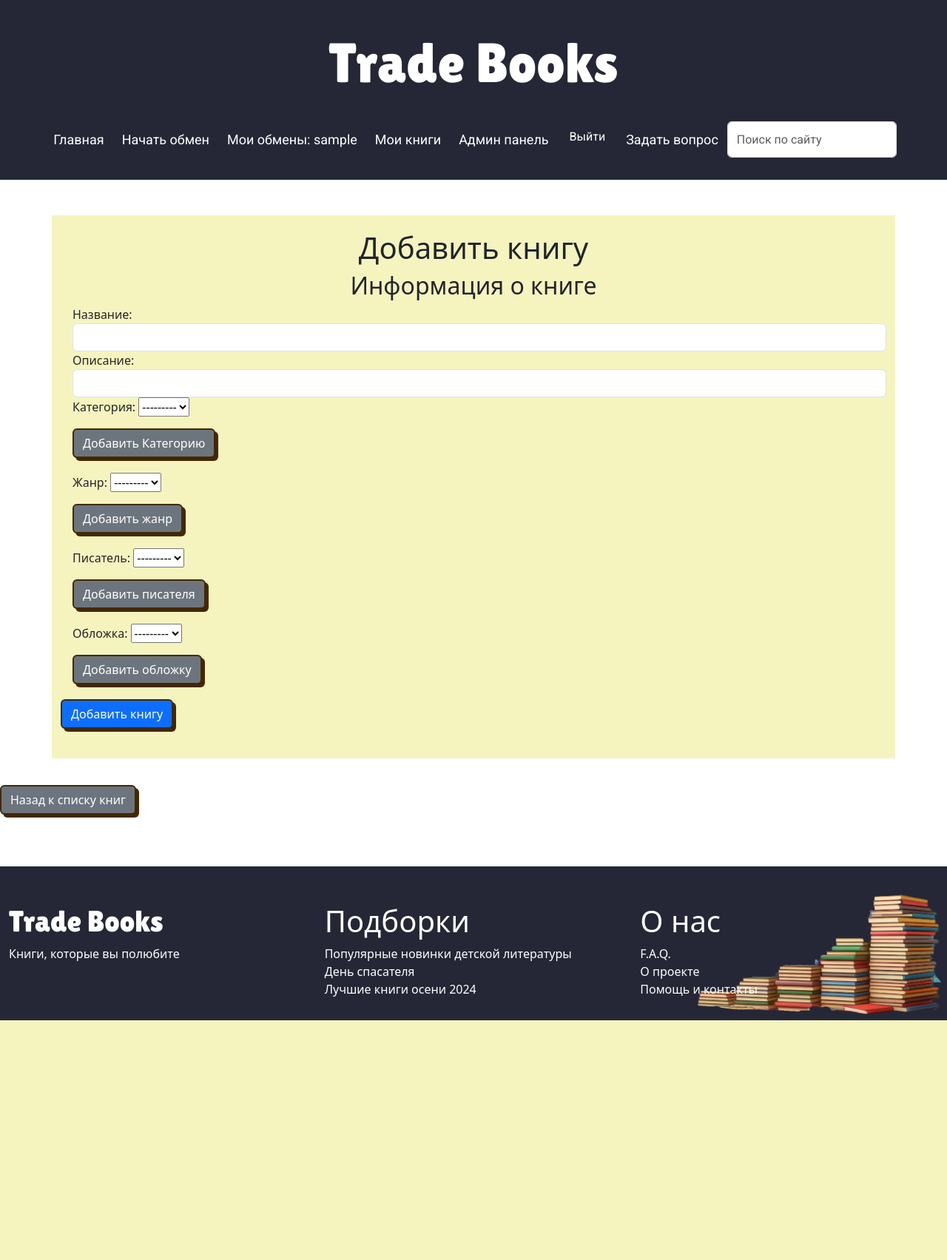
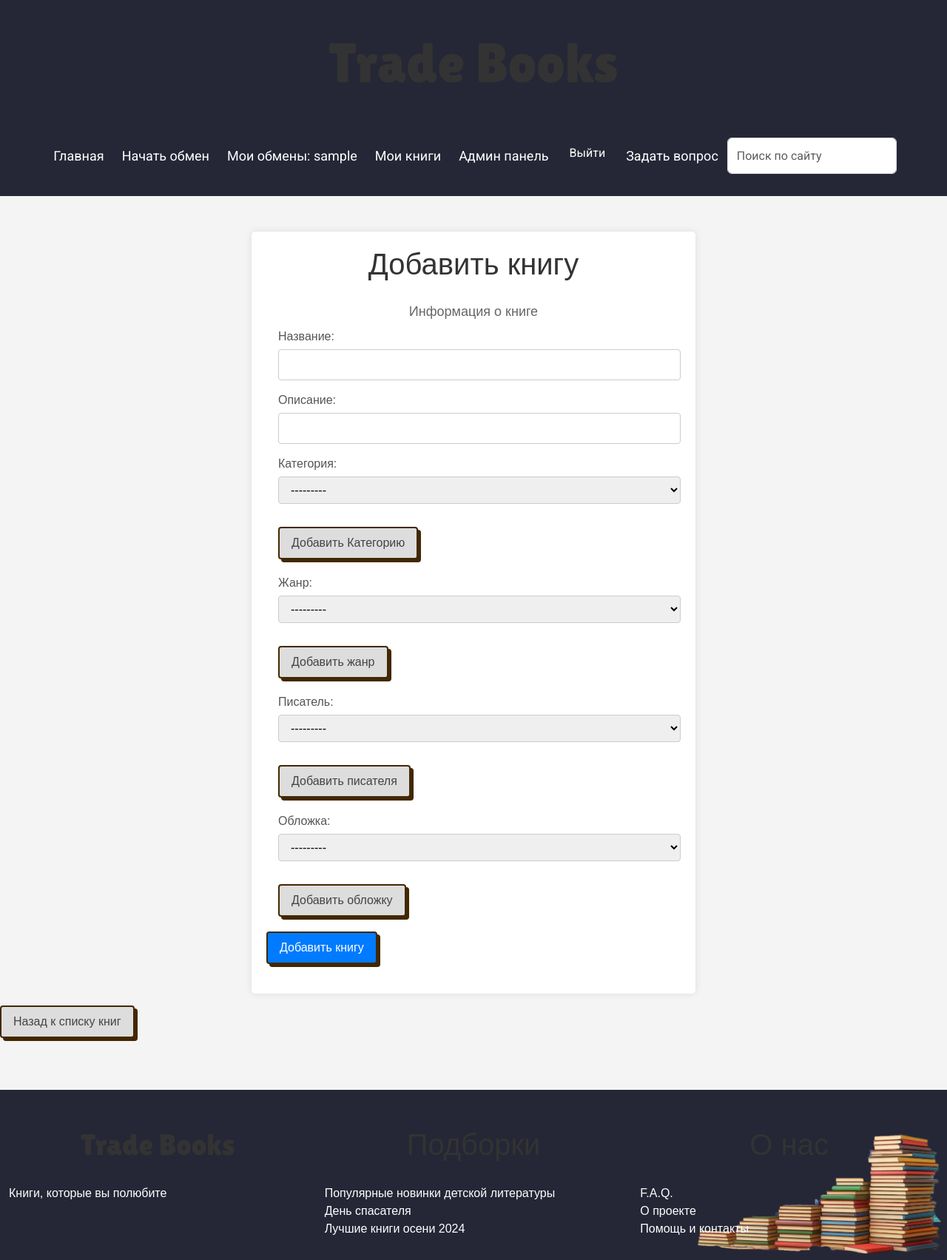
Before and after one commit to RainDarkNess/project_IVT_25_u, a Django app: page /add-book/ in a window 1280 px wide. Shown: the whole page at 74% size. Before the commit the page ends 1379 px from the top, so only its background shows below. Run offline with Django 5.2, Linux system fonts and the light colour scheme; the visitor is signed in with stand-in values (Sample User, id 1); data that the repository does not hold is empty; some libraries are stand-ins or nearby versions.

Commit message:
<dev-frontend-books> add base container for CRUDE html pages.

```diff
--- a/books/main/templates/main/add_book.html
+++ b/books/main/templates/main/add_book.html
@@ -4,6 +4,13 @@
 
 {% block content %}
 {% include "main/header.html" %}
+
+    <head>
+        <meta charset="UTF-8">
+        <meta name="viewport" content="width=device-width, initial-scale=1">
+        <link type="text/css" rel="stylesheet" href="{% static 'css/add_edit_delete.css' %}">
+    </head>
+
 <div class="container mt-5">
     <h1>Добавить книгу</h1>
     <form method="post" enctype="multipart/form-data">
--- a/books/main/templates/main/edit_form.html
+++ b/books/main/templates/main/edit_form.html
@@ -4,6 +4,12 @@
 
 {% block content %}
 {% include "main/header.html" %}
+
+    <head>
+        <meta charset="UTF-8">
+        <meta name="viewport" content="width=device-width, initial-scale=1">
+        <link type="text/css" rel="stylesheet" href="{% static 'css/add_edit_delete.css' %}">
+    </head>
 
 <div class="container mt-5">
     <h1>{{ hText }} {{ elementName }}</h1>
--- a/books/main/templates/main/edit_profile.html
+++ b/books/main/templates/main/edit_profile.html
@@ -3,6 +3,12 @@
 {% csrf_token %}
 {% block content %}
 {% include "main/header.html" %}
+
+    <head>
+        <meta charset="UTF-8">
+        <meta name="viewport" content="width=device-width, initial-scale=1">
+        <link type="text/css" rel="stylesheet" href="{% static 'css/add_edit_delete.css' %}">
+    </head>
 
 <div class="container mt-5">
     <h1>Редактировать профиль</h1>
--- /dev/null
+++ b/books/static/css/add_edit_delete.css
@@ -0,0 +1,78 @@
+/* Основные стили */
+body {
+    font-family: Arial, sans-serif;
+    background-color: #f4f4f4;
+}
+
+.container {
+    max-width: 600px;
+    margin: 0 auto;
+    padding: 20px;
+    background-color: #fff;
+    box-shadow: 0 0 10px rgba(0, 0, 0, 0.1);
+    border-radius: 5px;
+}
+
+h1 {
+    text-align: center;
+    color: #333;
+    margin-bottom: 30px;
+}
+
+h2 {
+    font-size: 18px;
+    color: #666;
+    margin-top: 15px;
+    margin-bottom: 10px;
+}
+
+/* Стили формы */
+.form-group {
+    margin-bottom: 15px;
+}
+
+label {
+    display: block;
+    font-weight: bold;
+    margin-bottom: 5px;
+    color: #555;
+}
+
+input[type="text"], select {
+    width: 100%;
+    padding: 8px 12px;
+    border: 1px solid #ccc;
+    border-radius: 4px;
+    outline: none;
+    transition: border-color 0.2s ease-in-out;
+}
+
+input[type="text"]:focus, select:focus {
+    border-color: #007bff;
+}
+
+.btn {
+    padding: 8px 16px;
+    border: none;
+    border-radius: 4px;
+    cursor: pointer;
+    transition: background-color 0.2s ease-in-out;
+}
+
+.btn-primary {
+    background-color: #007bff;
+    color: #fff;
+}
+
+.btn-primary:hover {
+    background-color: #0056b3;
+}
+
+.btn-secondary {
+    background-color: #ddd;
+    color: #444;
+}
+
+.btn-secondary:hover {
+    background-color: #bbb;
+}
```
Also changed, not shown: books/main/templates/main/add_form.html (+7 -0 lines), books/main/templates/main/delete_form.html (+7 -0 lines), books/main/templates/main/edit_book.html (+7 -0 lines).
